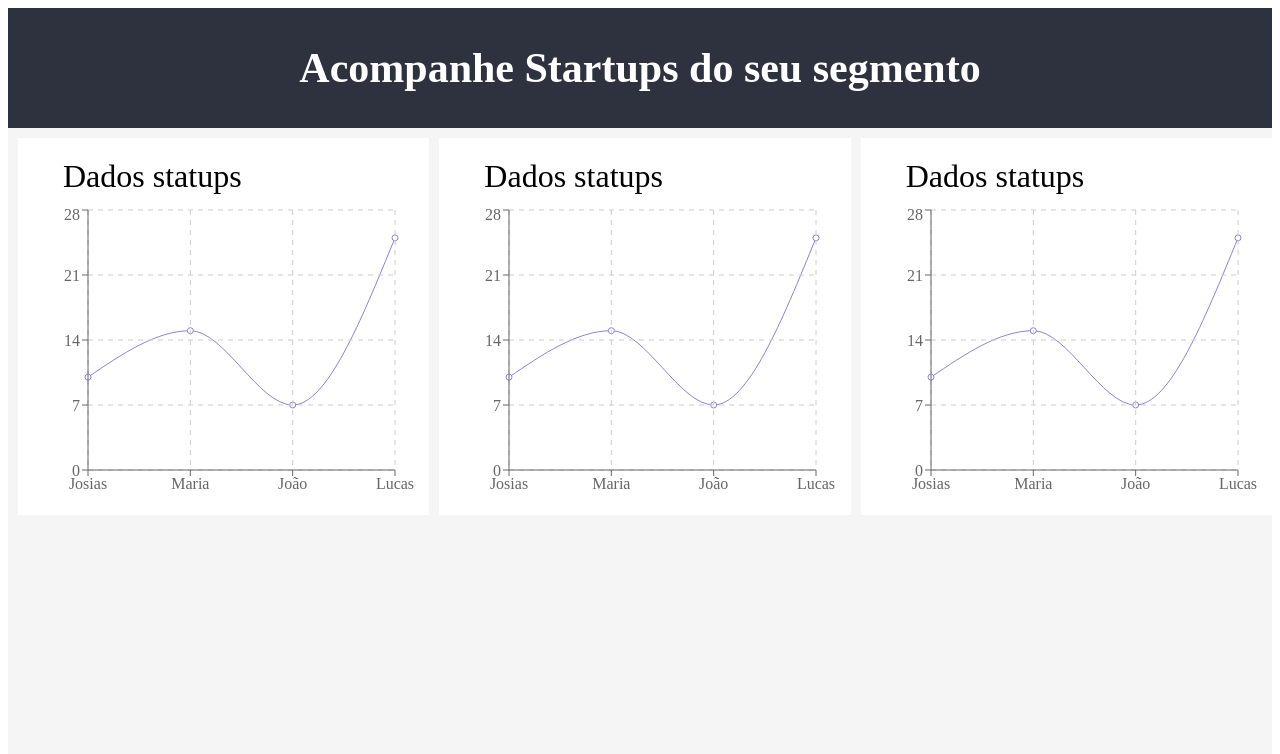
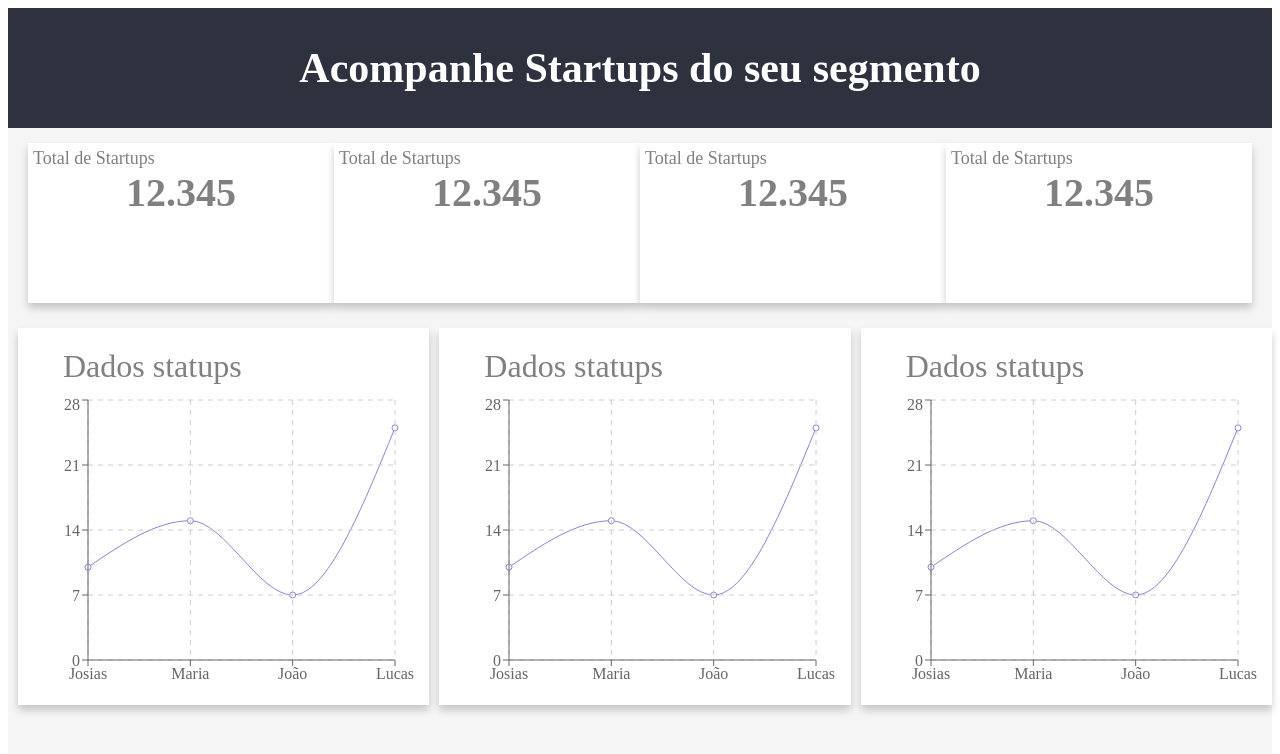
Before and after one commit to filipecancio/megahack-pocket, a React (Create React App) app in the folder frontend/: page / in a window 1280 px wide. Shown: the top 754 px of the page. Built offline with nearby package versions, Linux system fonts and the light colour scheme; no server answers; the HTML template or start-up script is replaced by a standard one.

Commit message:
:construction:Add example cards

```diff
--- a/frontend/src/App.js
+++ b/frontend/src/App.js
@@ -5,7 +5,8 @@ import { LineChart, Line, CartesianGrid, XAxis, YAxis, Tooltip,
   ResponsiveContainer  } from 'recharts';
 
 import { ContainerGraph , TitleGraph, Container, Header, Title,
-  ContainerGraphDelay1, ContainerGraphDelay2 } from './styles';
+  ContainerGraphDelay1, ContainerGraphDelay2, ContentHeaderCard,
+  Card, TitleCard, TextCard } from './styles';
 
 
 const dataChart = [
@@ -48,6 +49,40 @@ function App() {
         Acompanhe Startups do seu segmento
      </Title>
     </Header>
+    <ContentHeaderCard>
+      <Card>
+        <TitleCard>
+          Total de Startups
+        </TitleCard>
+        <TextCard>
+          12.345
+        </TextCard>
+      </Card>
+      <Card>
+        <TitleCard>
+          Total de Startups
+        </TitleCard>
+        <TextCard>
+          12.345
+        </TextCard>
+      </Card>
+      <Card>
+        <TitleCard>
+          Total de Startups
+        </TitleCard>
+        <TextCard>
+          12.345
+        </TextCard>
+      </Card>
+      <Card>
+        <TitleCard>
+          Total de Startups
+        </TitleCard>
+        <TextCard>
+          12.345
+        </TextCard>
+      </Card>
+    </ContentHeaderCard>
     <Container>
       <ContainerGraph>
         <TitleGraph>
--- a/frontend/src/styles.js
+++ b/frontend/src/styles.js
@@ -34,6 +34,7 @@ export const ContainerGraph =styled.div`
   margin-bottom: 10px;
   margin-top: 10px;
   margin-left : 10px;
+  box-shadow: 0 5px 8px rgba(0,0,0,0.2);
 
   @keyframes slideInUp {
   from {
@@ -73,6 +74,7 @@ export const TitleGraph  = styled.div`
   font-weight :500;
   padding: 10px;
   margin-left: 25px;
+  color : #808080;
 `;
 
 export const Header = styled.div`
@@ -84,9 +86,69 @@ export const Header = styled.div`
   align-items : center;
   display : flex;
 `;
-
 export const Title = styled.div`
   font-size : 42px;
   font-weight : 700;
   color : #fff;
 `;
+
+
+
+// Cards styles
+export const ContentHeaderCard = styled.div`
+  height: 150px;
+  padding: 20px;
+  flex: 1;
+  background-color : rgb(245,245,245);
+  justify-content : space-around;
+  align-items : center;
+  display : flex;
+`;
+
+export const Card = styled.div`
+  flex: 1;
+  padding: 5px;
+  background-color : #fff;
+  box-shadow: 0 5px 8px rgba(0,0,0,0.2);
+  max-width: 300px;
+  width : 100%;
+  height : 100%;
+
+  @keyframes slideInUp {
+  from {
+    -webkit-transform: translate3d(0, 100%, 0);
+    transform: translate3d(0, 100%, 0);
+    visibility: hidden;
+  }
+
+  to {
+    -webkit-transform: translate3d(0, 0, 0);
+    transform: translate3d(0, 0, 0);
+    visibility: visible;
+  }
+  }
+
+  -webkit-animation-name: slideInUp;
+  animation-name: slideInUp;
+
+  -webkit-animation-duration: 1s;
+  animation-duration: 1s;
+  -webkit-animation-fill-mode: both;
+  animation-fill-mode: both;
+
+`;
+
+export const TitleCard = styled.div`
+  color : #808080;
+  font-size: 18px;
+  width: 100%;
+  font-weight: 500;
+`;
+
+export const TextCard = styled.div`
+  color : #808080;
+  font-size: 40px;
+  width: 100%;
+  font-weight: 600;
+  text-align: center;
+`;
```
